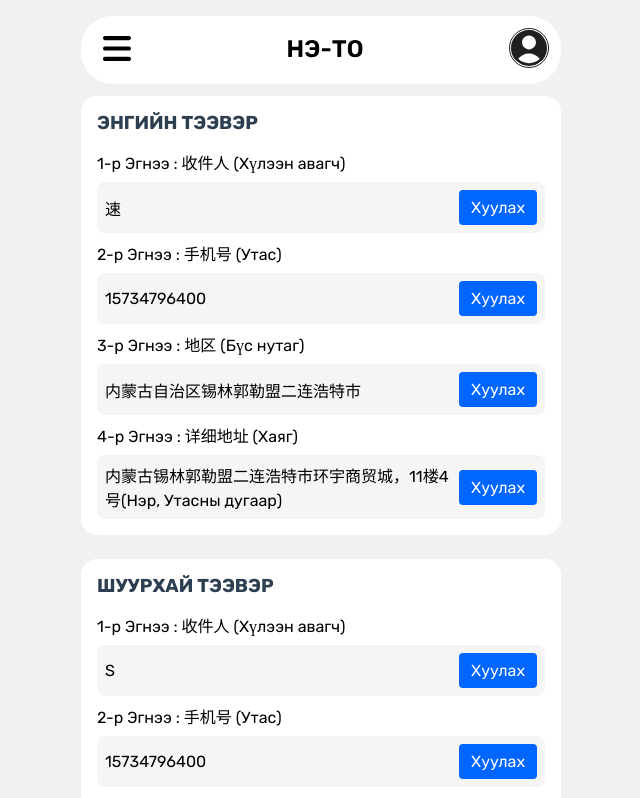
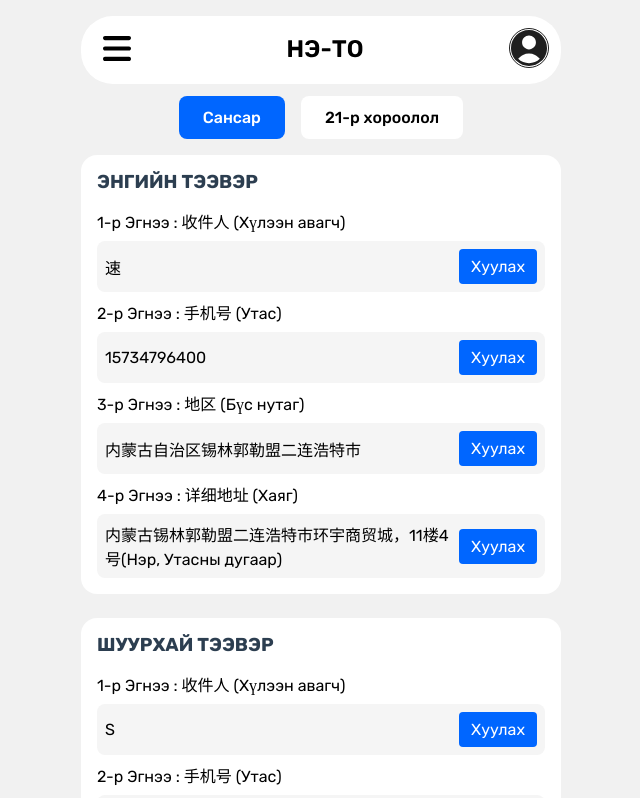
Before and after one commit to eao2/ne-to, a Nuxt app: page /adress in a window 1280 px wide. Shown: the top 798 px of the page, without its empty margins (319-959 px from the left). Built offline with nearby package versions, Linux system fonts and the light colour scheme.

Commit message:
Update adress.vue

```diff
--- a/pages/adress.vue
+++ b/pages/adress.vue
@@ -1,7 +1,23 @@
 <template>
   <div class="container">
-      <!-- Copy sections -->
-      <div class="address-sections">
+    <!-- Tab navigation for address locations -->
+    <div class="location-tabs">
+      <button
+        :class="['tab-btn', { active: selectedLocation === 'sansar' }]"
+        @click="selectedLocation = 'sansar'"
+      >
+        Сансар
+      </button>
+      <button
+        :class="['tab-btn', { active: selectedLocation === 'horoolol21' }]"
+        @click="selectedLocation = 'horoolol21'"
+      >
+        21-р хороолол
+      </button>
+    </div>
+
+    <!-- Sansar Address Sections -->
+    <div v-if="selectedLocation === 'sansar'" class="address-sections">
       <div class="address-section">
         <h3>ЭНГИЙН ТЭЭВЭР</h3>
         <div class="copy-rows">
@@ -35,6 +51,61 @@
           <div class="copy-row">
             <span>S</span>
             <button @click="copyText('S')" class="copy-btn">Хуулах</button>
+          </div>
+          2-р Эгнээ : 手机号 (Утас)
+          <div class="copy-row">
+            <span>15734796400</span>
+            <button @click="copyText('15734796400')" class="copy-btn">Хуулах</button>
+          </div>
+          3-р Эгнээ : 地区 (Бүс нутаг)
+          <div class="copy-row">
+            <span>内蒙古自治区锡林郭勒盟二连浩特市</span>
+            <button @click="copyText('内蒙古自治区锡林郭勒盟二连浩特市')" class="copy-btn">Хуулах</button>
+          </div>
+          4-р Эгнээ : 详细地址 (Хаяг)
+          <div class="copy-row">
+            <span>内蒙古锡林郭勒盟二连浩特市环宇商贸城，11楼4号{{ isLoggedIn ? ` (${user.name}, ${user.phoneNumber})` : '(Нэр, Утасны дугаар)' }}</span>
+            <button @click="copyText(`内蒙古锡林郭勒盟二连浩特市环宇商贸城，11楼4号${isLoggedIn ? ` (${user.name}, ${user.phoneNumber})` : '(Нэр, Утасны дугаар)'}`)" class="copy-btn">Хуулах</button>
+          </div>
+        </div>
+      </div>
+    </div>
+
+    <!-- 21-р хороолол Address Sections -->
+    <div v-if="selectedLocation === 'horoolol21'" class="address-sections">
+      <div class="address-section">
+        <h3>ЭНГИЙН ТЭЭВЭР</h3>
+        <div class="copy-rows">
+          1-р Эгнээ : 收件人 (Хүлээн авагч)
+          <div class="copy-row">
+            <span>K</span>
+            <button @click="copyText('K')" class="copy-btn">Хуулах</button>
+          </div>
+          2-р Эгнээ : 手机号 (Утас)
+          <div class="copy-row">
+            <span>15734796400</span>
+            <button @click="copyText('15734796400')" class="copy-btn">Хуулах</button>
+          </div>
+          3-р Эгнээ : 地区 (Бүс нутаг)
+          <div class="copy-row">
+            <span>内蒙古自治区锡林郭勒盟二连浩特市</span>
+            <button @click="copyText('内蒙古自治区锡林郭勒盟二连浩特市')" class="copy-btn">Хуулах</button>
+          </div>
+          4-р Эгнээ : 详细地址 (Хаяг)
+          <div class="copy-row">
+            <span>内蒙古锡林郭勒盟二连浩特市环宇商贸城，11楼4号{{ isLoggedIn ? ` (${user.name}, ${user.phoneNumber})` : '(Нэр, Утасны дугаар)' }}</span>
+            <button @click="copyText(`内蒙古锡林郭勒盟二连浩特市环宇商贸城，11楼4号${isLoggedIn ? ` (${user.name}, ${user.phoneNumber})` : '(Нэр, Утасны дугаар)'}`)" class="copy-btn">Хуулах</button>
+          </div>
+        </div>
+      </div>
+
+      <div class="address-section">
+        <h3>ШУУРХАЙ ТЭЭВЭР</h3>
+        <div class="copy-rows">
+          1-р Эгнээ : 收件人 (Хүлээн авагч)
+          <div class="copy-row">
+            <span>M</span>
+            <button @click="copyText('M')" class="copy-btn">Хуулах</button>
           </div>
           2-р Эгнээ : 手机号 (Утас)
           <div class="copy-row">
@@ -112,6 +183,7 @@ const user = ref({
   "phoneNumber": ''
 })
 const selectedPlatform = ref('pinduoduo')
+const selectedLocation = ref('sansar') // Default to Sansar location
 const isLoggedIn = ref(false)
 
 const copyText = async (text) => {
@@ -155,13 +227,33 @@ onMounted(async () => {
     isLoggedIn.value = false;
   }
 });
-
-
 </script>
 
 <style scoped lang="scss">
 .container {
   margin: 0 auto;
+}
+
+/* Location tabs styling */
+.location-tabs {
+  display: flex;
+  justify-content: center;
+  gap: 1rem;
+  margin-bottom: 1rem;
+}
+
+.tab-btn {
+  padding: 0.75rem 1.5rem;
+  border-radius: 0.5rem;
+  background: white;
+  cursor: pointer;
+  transition: all 0.3s;
+  font-weight: 500;
+
+  &.active {
+    background: #0066ff;
+    color: white;
+  }
 }
 
 .address-sections {
@@ -227,13 +319,13 @@ onMounted(async () => {
     background: #0066ff;
     color: white;
   }
-
 }
 
 .image-swiper {
   width: 100%;
   height: auto;
-    .swiper-slide{
+
+  .swiper-slide {
     width: 100% !important;
   }
 
@@ -260,10 +352,9 @@ onMounted(async () => {
   :deep(.swiper-pagination-bullet-active) {
     background: #0066ff;
   }
-    :deep(.swiper-pagination){
+
+  :deep(.swiper-pagination) {
     bottom: 1rem !important;
   }
 }
-
-
 </style>
```
Lines whose indentation alone changed are shown as unchanged.
